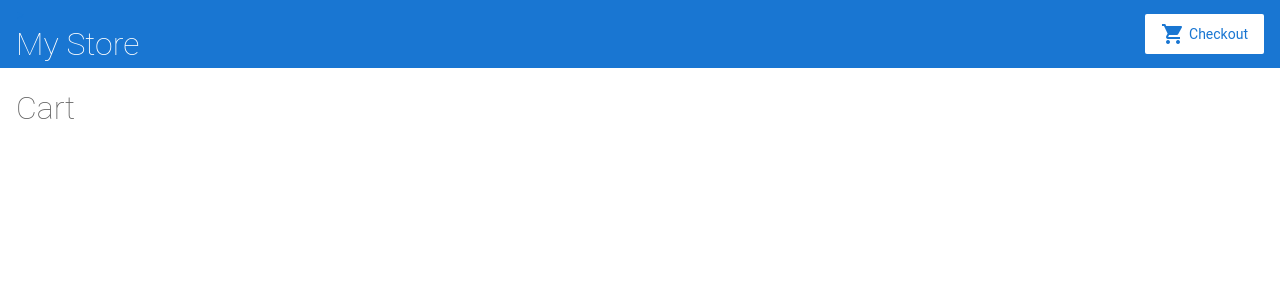
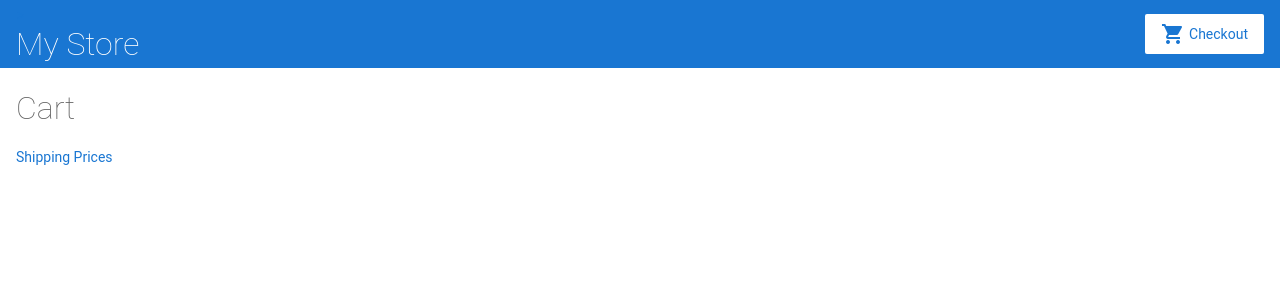
Before and after one commit to ksrntheja-ui/Angular-Docs-First-Example, an Angular app: page /cart in a window 1280 px wide. Shown: the top 300 px of the page. Built offline with nearby package versions, Linux system fonts and the light colour scheme.

Commit message:
73-Added Shipping Prices link to cart-component.

```diff
--- a/src/app/cart/cart.component.html
+++ b/src/app/cart/cart.component.html
@@ -5,6 +5,10 @@
   *ngFor to display each of the cart items with its
   name and price.-->
 
+<p>
+  <a>Shipping Prices</a>
+</p>
+
 <div class="cart-item" *ngFor='let item of items'>
   <span>{{item.name}}</span>
   <span>{{item.price | currency}}</span>
```
